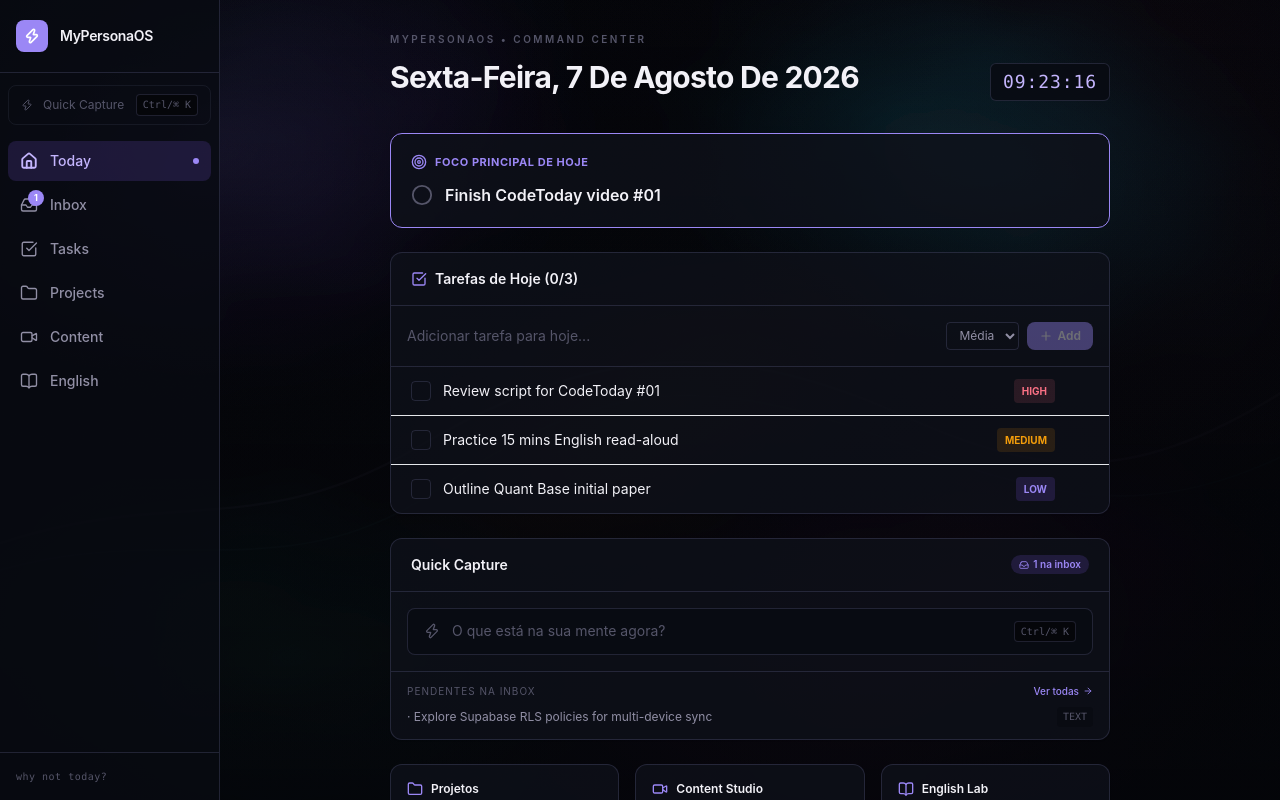
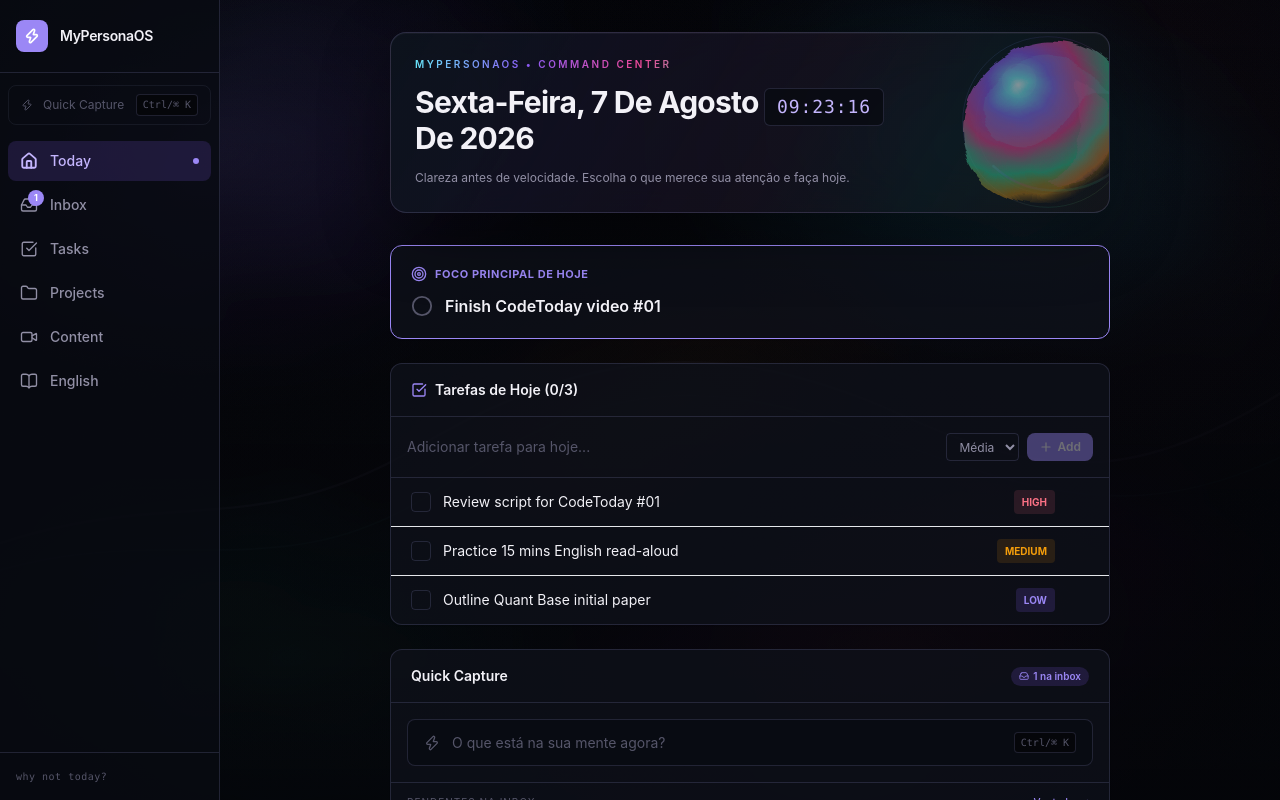
Before and after one commit to dreyvinixz/MyPersonaOS, a Next.js app: page / in a window 1280 px wide. Built offline with nearby package versions, Linux system fonts and the light colour scheme.

Commit message:
style: add Oil Slick Today hero

```diff
--- a/src/app/page.tsx
+++ b/src/app/page.tsx
@@ -1,3 +1,4 @@
+import Image from "next/image";
 import { DateClock } from "@/components/today/DateClock";
 import { MainFocus } from "@/components/today/MainFocus";
 import { TodayTasks } from "@/components/today/TodayTasks";
@@ -7,18 +8,32 @@ import { ModuleSummaries } from "@/components/today/ModuleSummaries";
 export default function TodayPage() {
   return (
     <div className="max-w-3xl mx-auto px-6 py-8">
-      {/* Header */}
-      <div className="mb-8">
-        <p
-          className="text-[10px] uppercase tracking-[0.25em] font-semibold mb-3"
-          style={{ color: "var(--text-subtle)" }}
-        >
-          MyPersonaOS • Command Center
-        </p>
-        <DateClock />
+      <div className="oil-hero relative overflow-hidden rounded-2xl border mb-8 px-5 py-5 sm:px-6 sm:py-6">
+        <div className="relative z-10 max-w-[75%] sm:max-w-[70%]">
+          <p
+            className="text-[10px] uppercase tracking-[0.25em] font-semibold mb-3 oil-gradient-text"
+          >
+            MyPersonaOS • Command Center
+          </p>
+          <DateClock />
+          <p
+            className="mt-3 text-xs leading-relaxed max-w-md"
+            style={{ color: "var(--text-muted)" }}
+          >
+            Clareza antes de velocidade. Escolha o que merece sua atenção e faça hoje.
+          </p>
+        </div>
+        <Image
+          src="/assets/oil-slick/oil-orb.svg"
+          alt=""
+          width={260}
+          height={260}
+          aria-hidden="true"
+          className="oil-orb"
+          priority
+        />
       </div>
 
-      {/* Main layout */}
       <div className="flex flex-col gap-6">
         <MainFocus />
         <TodayTasks />
```
